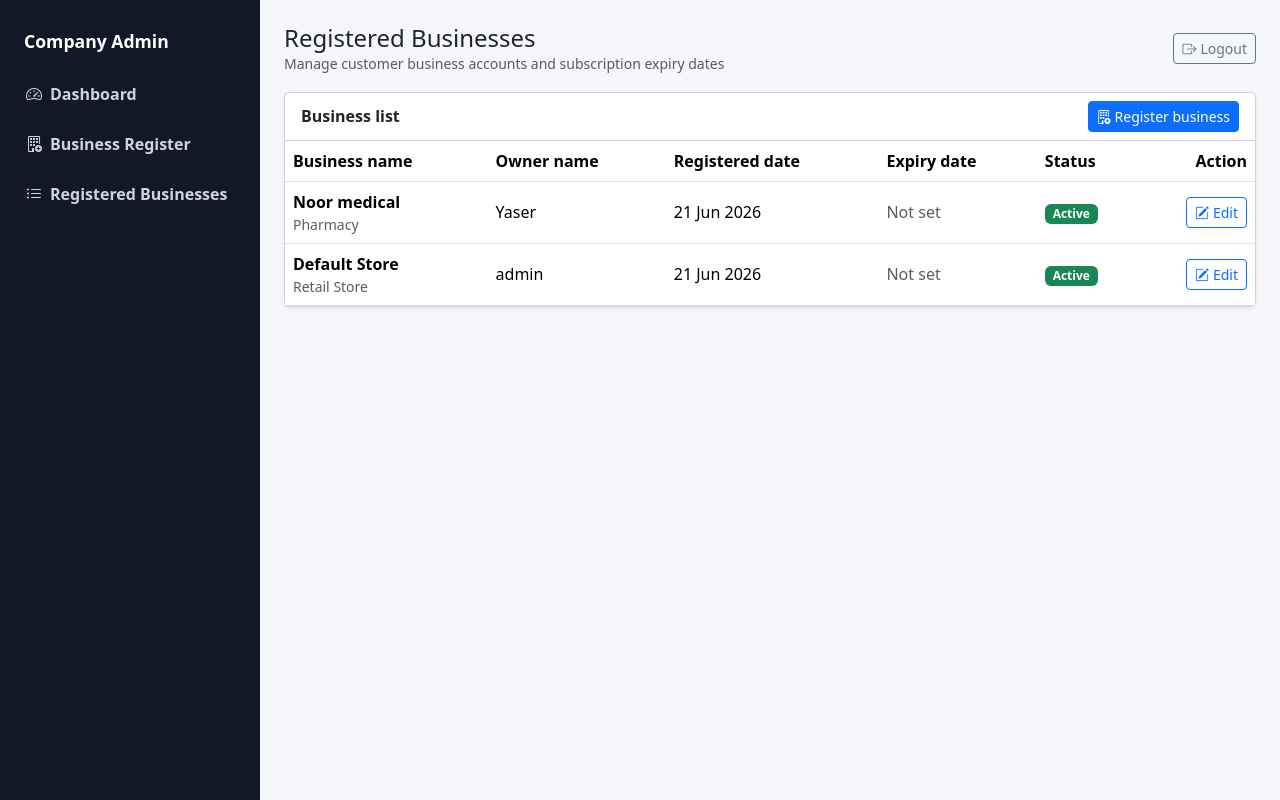
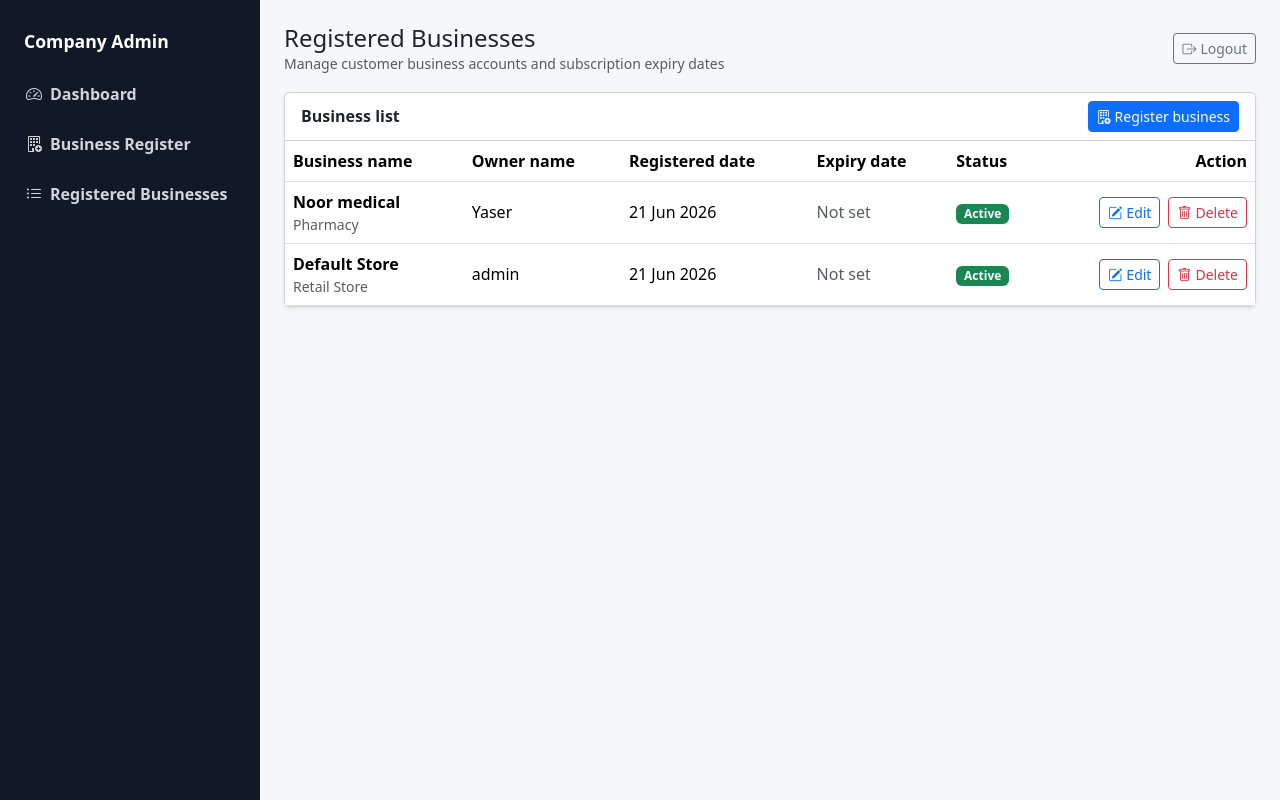
Before and after one commit to nuvanasolutionspvt-bot/inventrory, a Django app: page /company/businesses/ in a window 1280 px wide. Run offline with Django 5.2, Linux system fonts and the light colour scheme; a user stored in the database is signed in; data comes from the database, SQL or seed files in the repository; data that the repository does not hold is empty; some libraries are stand-ins or nearby versions.

Commit message:
deleted botton

```diff
--- a/pos_saas/posapp/urls.py
+++ b/pos_saas/posapp/urls.py
@@ -9,6 +9,7 @@ urlpatterns = [
     path('company/businesses/', views.company_business_list, name='company_business_list'),
     path('company/businesses/new/', views.company_business_create, name='company_business_create'),
     path('company/businesses/<int:tenant_id>/edit/', views.company_business_edit, name='company_business_edit'),
+    path('company/businesses/<int:tenant_id>/delete/', views.company_business_delete, name='company_business_delete'),
     path('subscription/', views.subscription, name='subscription'),
     path('subscription/trial/', views.subscription_trial, name='subscription_trial'),
     path('subscription/checkout/<str:plan_code>/', views.subscription_checkout, name='subscription_checkout'),
--- a/pos_saas/posapp/views.py
+++ b/pos_saas/posapp/views.py
@@ -798,6 +798,21 @@ def company_business_edit(request, tenant_id):
     })
 
 
+@user_passes_test(_company_admin_required, login_url='company_login')
+def company_business_delete(request, tenant_id):
+    if request.method != 'POST':
+        messages.error(request, 'Use the delete button from the business list.')
+        return redirect('company_business_list')
+
+    tenant = get_object_or_404(Tenant, pk=tenant_id)
+    business_name = tenant.name
+    if request.session.get(SESSION_TENANT_KEY) == tenant.pk:
+        request.session.pop(SESSION_TENANT_KEY, None)
+    tenant.delete()
+    messages.success(request, f"Business '{business_name}' and its business data deleted.")
+    return redirect('company_business_list')
+
+
 @login_required
 def subscription(request):
     tenant = _tenant(request)
--- a/pos_saas/templates/company/business_list.html
+++ b/pos_saas/templates/company/business_list.html
@@ -41,9 +41,17 @@
               {% endif %}
             </td>
             <td class="text-end">
-              <a href="{% url 'company_business_edit' row.tenant.id %}" class="btn btn-sm btn-outline-primary">
-                <i class="bi bi-pencil-square me-1"></i>Edit
-              </a>
+              <div class="d-inline-flex gap-2">
+                <a href="{% url 'company_business_edit' row.tenant.id %}" class="btn btn-sm btn-outline-primary">
+                  <i class="bi bi-pencil-square me-1"></i>Edit
+                </a>
+                <form method="post" action="{% url 'company_business_delete' row.tenant.id %}" class="m-0" onsubmit="return confirm('Delete {{ row.tenant.name|escapejs }} and all data for this business only? This cannot be undone.');">
+                  {% csrf_token %}
+                  <button type="submit" class="btn btn-sm btn-outline-danger">
+                    <i class="bi bi-trash me-1"></i>Delete
+                  </button>
+                </form>
+              </div>
             </td>
           </tr>
         {% empty %}
```
